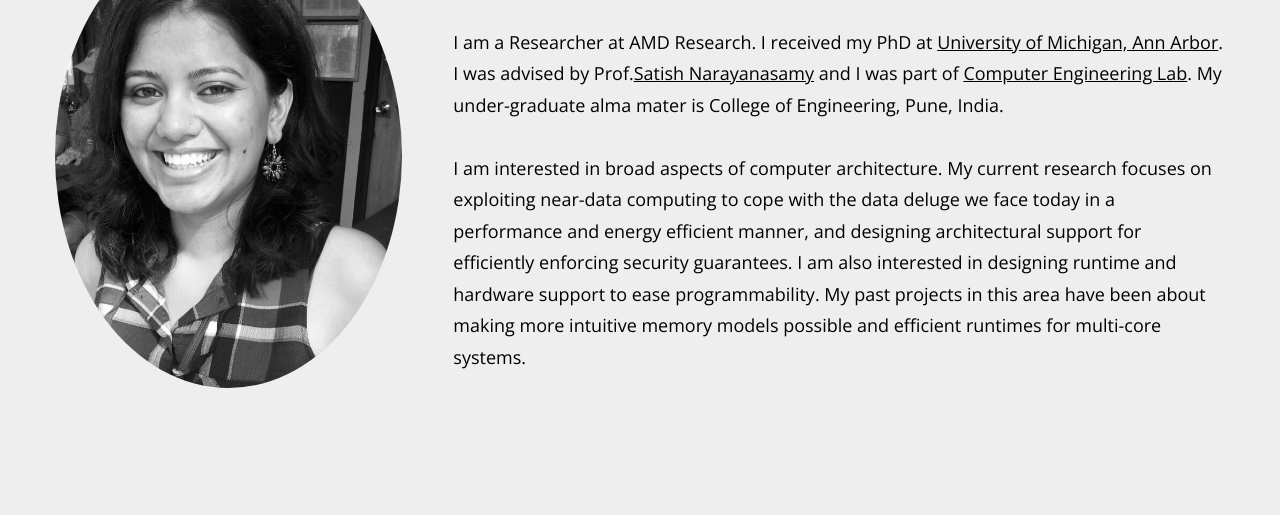
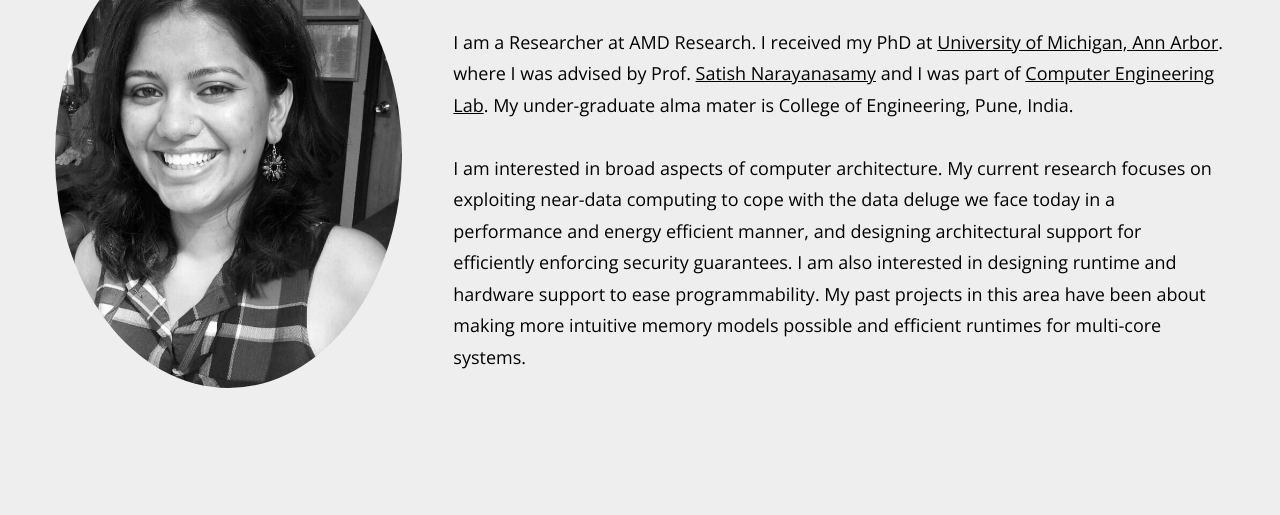
Before and after one commit to shaizeen/shaizeen.github.io, a plain HTML site: page index.html in a window 1280 px wide. Shown: the part 285-800 px from the top of the page. Drawn offline with nearby package versions, Linux system fonts and the light colour scheme.

Commit message:
space and grammar

```diff
--- a/index.html
+++ b/index.html
@@ -34,7 +34,7 @@
 								<h1>&#161;Hola! I'm <strong>Shaizeen Aga</strong>.</h1>
 							</header>
 							<p style="font-size:large;"> I am a Researcher at AMD Research. I received my PhD at <a href="https://www.umich.edu/">University of Michigan, Ann Arbor</a>.
-							I was advised by Prof.<a href="http://web.eecs.umich.edu/~nsatish/">Satish Narayanasamy</a> and I was part of
+							where I was advised by Prof. <a href="http://web.eecs.umich.edu/~nsatish/">Satish Narayanasamy</a> and I was part of
 							<a href="https://www.eecs.umich.edu/celab/">Computer Engineering Lab</a>. My under-graduate alma mater is
 							College of Engineering, Pune, India. <br/> <br/>
 							I am interested in broad aspects of computer architecture. My current research focuses on exploiting near-data computing to cope
```
